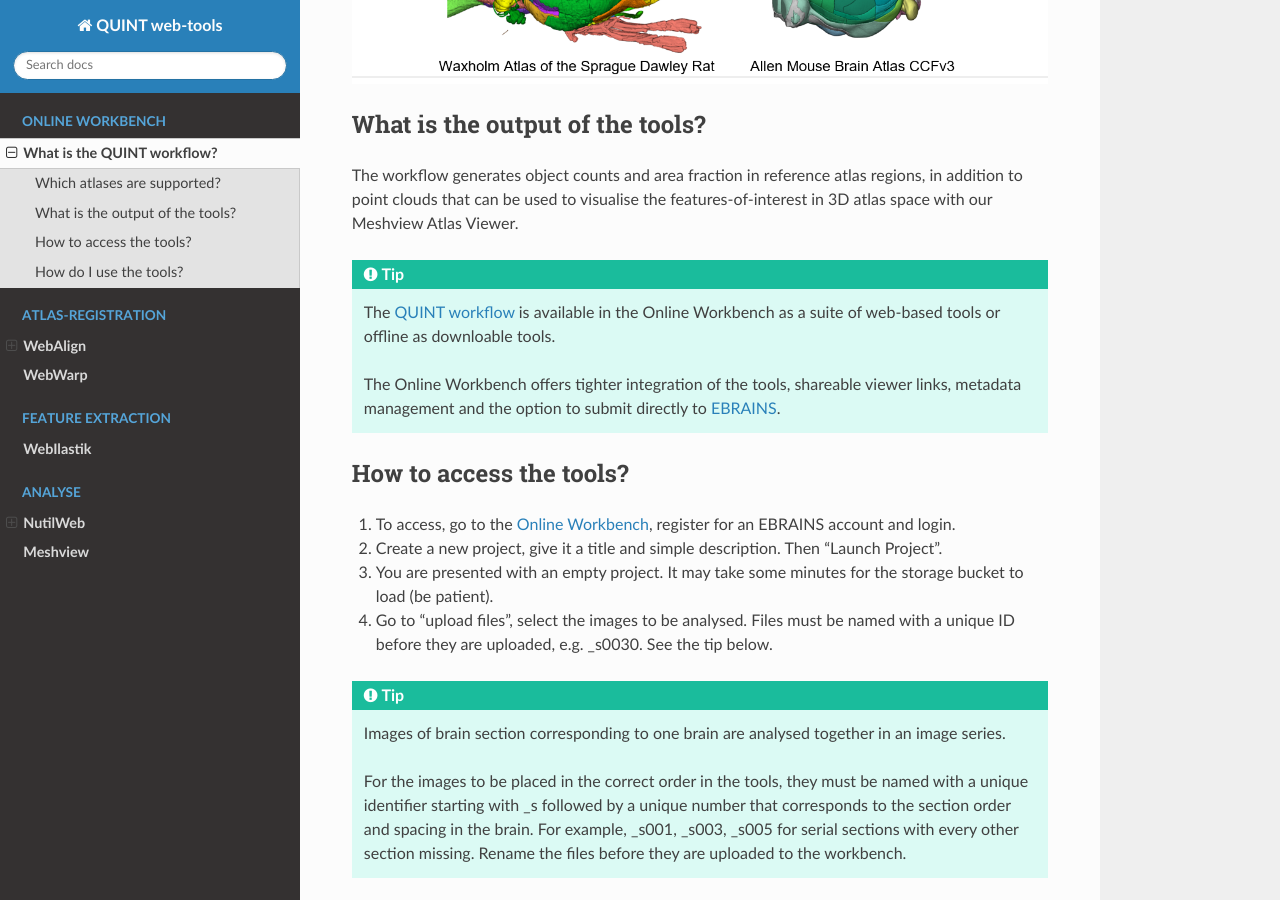
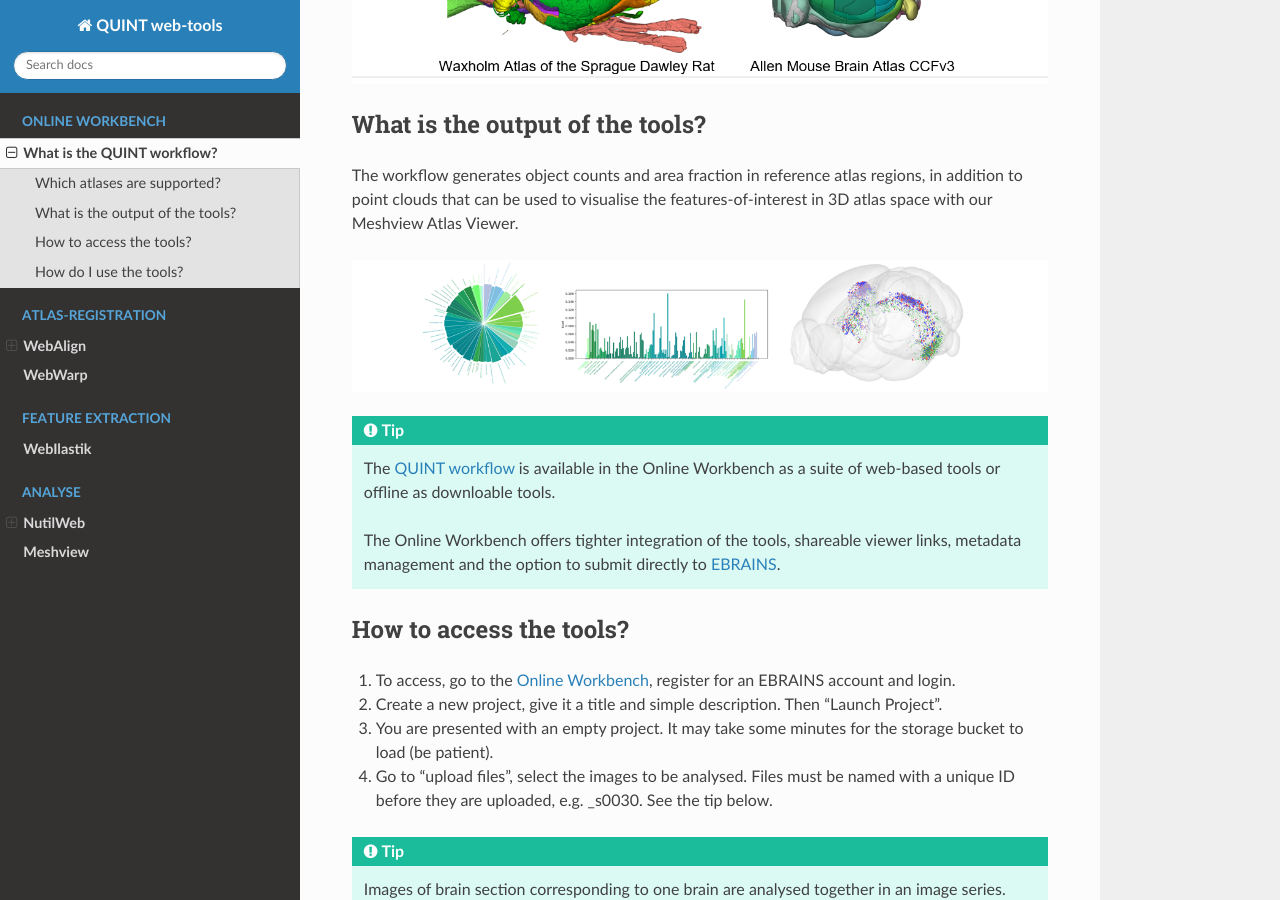
Before and after one commit to Neural-Systems-at-UIO/QUINT_webtools, a Sphinx documentation site: the page built from docs/QUINTintro_new.rst, in a window 1280 px wide and 900 px high, scrolled down 657 px. Built offline with Sphinx 7.4.7 and the Read the Docs theme 2.0.0, drawn with Linux system fonts in a browser that asks for light colours.

Commit message:
Add results image

```diff
--- a/docs/QUINTintro_new.rst
+++ b/docs/QUINTintro_new.rst
@@ -19,6 +19,8 @@ What is the output of the tools?
 ---------------------------------
 
 The workflow generates object counts and area fraction in reference atlas regions, in addition to point clouds that can be used to visualise the features-of-interest in 3D atlas space with our Meshview Atlas Viewer.
+
+.. image:: images/results.PNG
 
 .. tip::
    The `QUINT workflow <https://neural-systems-at-uio.github.io/>`_ is available in the Online Workbench as a suite of web-based tools or offline as downloable tools.
```
Also changed, not shown: docs/images/results.PNG (added).
